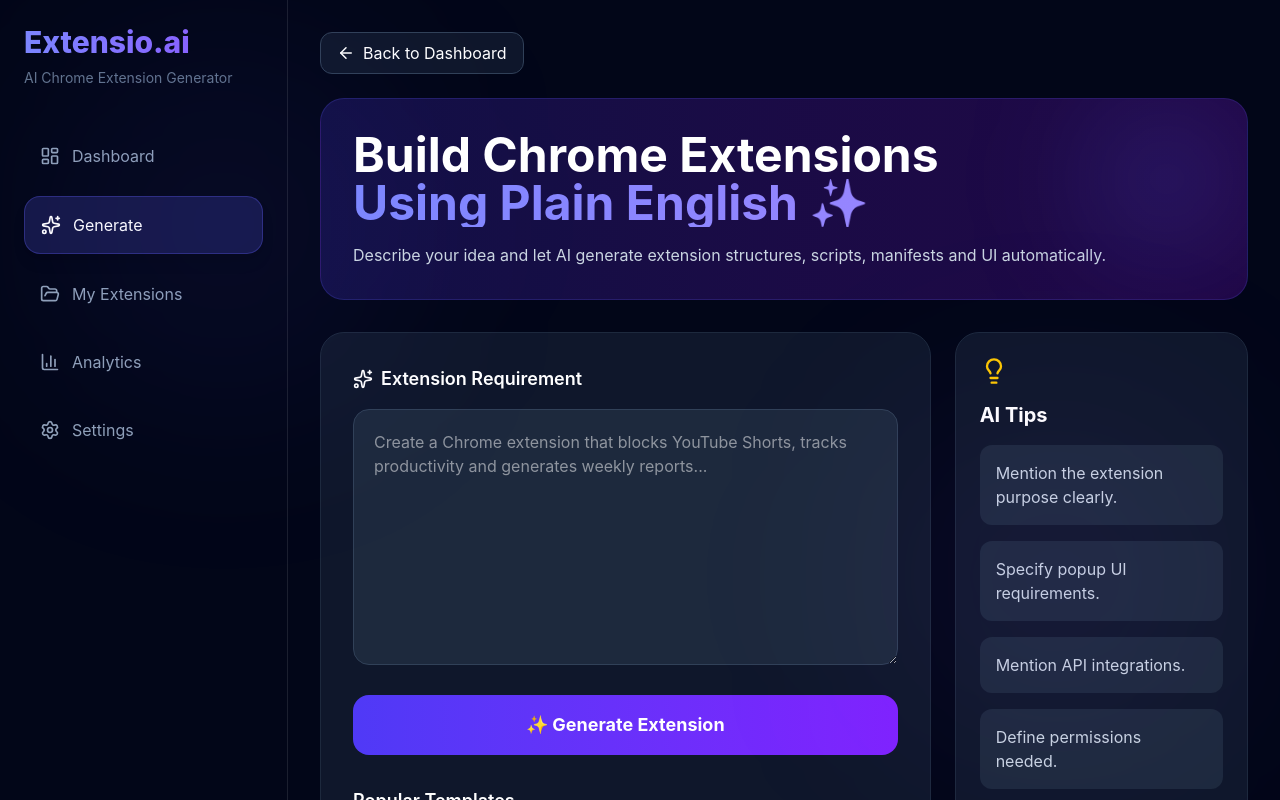
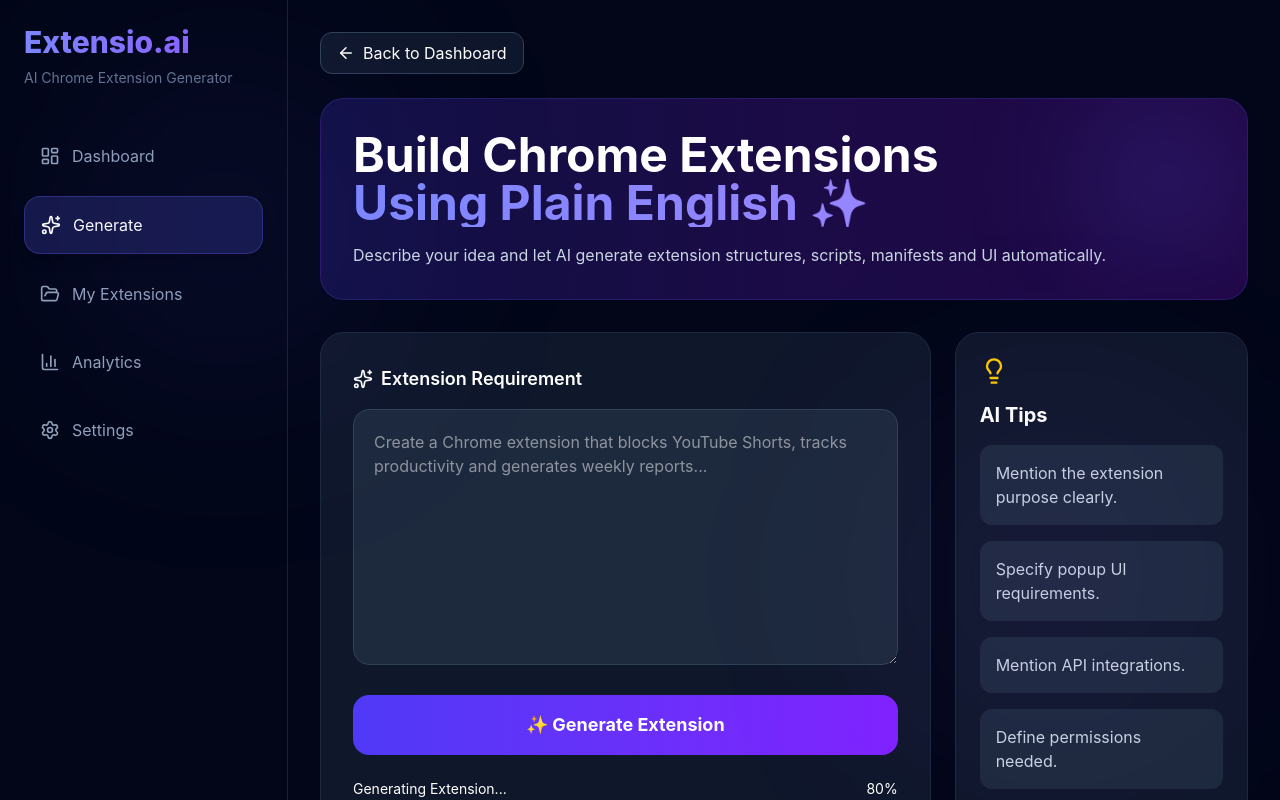
Before and after one commit to vimalrajput05/Extensio, a React (Vite) app in the folder frontend/: page /generate in a window 1280 px wide. Both pictures are taken after a click on the button "✨ Generate Extension". Shown: the top 800 px of the page. Built offline with nearby package versions, Linux system fonts and the light colour scheme.

Commit message:
added percentage feture in GenerateExtension

```diff
--- a/frontend/src/pages/GenerateExtension.jsx
+++ b/frontend/src/pages/GenerateExtension.jsx
@@ -10,9 +10,32 @@ import {
 import Sidebar from "./Sidebar";
 import { ArrowLeft } from "lucide-react";
 import { useNavigate } from "react-router-dom";
+import { useState } from "react";
 
 function GenerateExtension() {
+  const [showFiles, setShowFiles] = useState(false);
+  const [loading, setLoading] = useState(false);
+const [progress, setProgress] = useState(0);
   const navigate = useNavigate();
+  const handleGenerate = () => {
+  setLoading(true);
+  setProgress(0);
+
+  let value = 0;
+
+  const timer = setInterval(() => {
+    value += 20;
+    setProgress(value);
+
+    if (value >= 100) {
+  clearInterval(timer);
+
+  setTimeout(() => {
+    setShowFiles(true);
+  }, 800);
+}
+  }, 600);
+};
   return (
     <div className="flex min-h-screen bg-slate-950 text-white overflow-hidden">
       <Sidebar />
@@ -80,17 +103,38 @@ function GenerateExtension() {
               />
 
 <motion.button
-                whileHover={{
-                  scale: 1.03,
-                  boxShadow:
-                    "0px 0px 40px rgba(99,102,241,0.5)",
-                }}
+  onClick={handleGenerate}
+  whileHover={{ scale: 1.03 }}
   whileTap={{ scale: 0.95 }}
   className="mt-6 w-full rounded-2xl bg-gradient-to-r from-indigo-600 to-violet-600 py-4 text-lg font-bold"
 >
   ✨ Generate Extension
 </motion.button>
+{loading && (
+  <div className="mt-6">
+    <div className="mb-2 flex justify-between text-sm">
+      <span>Generating Extension...</span>
+      <span>{progress}%</span>
+    </div>
 
+    <div className="h-3 overflow-hidden rounded-full bg-slate-800">
+      <motion.div
+        initial={{ width: 0 }}
+        animate={{ width: `${progress}%` }}
+        className="h-full bg-gradient-to-r from-indigo-500 to-violet-500"
+      />
+    </div>
+
+    <div className="mt-4 text-sm text-slate-400">
+      {progress < 20 && "Analyzing Requirements..."}
+      {progress >= 20 && progress < 40 && "Generating Manifest..."}
+      {progress >= 40 && progress < 60 && "Creating Content Scripts..."}
+      {progress >= 60 && progress < 80 && "Building Popup UI..."}
+      {progress >= 80 && progress < 100 && "Packaging Extension..."}
+      {progress === 100 && "✅ Extension Generated Successfully"}
+    </div>
+  </div>
+)}
               {/* Templates */}
               <div className="mt-8">
                 <h3 className="mb-4 text-lg font-semibold">
@@ -167,10 +211,34 @@ function GenerateExtension() {
               animate={{ opacity: 1 }}
               className="mt-8 rounded-3xl border border-slate-800 bg-slate-900 p-6"
             >
-              <h2 className="mb-5 text-2xl font-bold">
-                Generated Structure Preview
-              </h2>
-
+{showFiles ? (
+  <div className="space-y-3">
+    {files.map((file, index) => (
+      <motion.div
+        key={file}
+        initial={{
+          opacity: 0,
+          x: -40,
+        }}
+        animate={{
+          opacity: 1,
+          x: 0,
+        }}
+        transition={{
+          delay: index * 0.2,
+        }}
+        className="flex items-center gap-3 rounded-xl bg-slate-800 p-3"
+      >
+        <FileCode size={18} />
+        {file}
+      </motion.div>
+    ))}
+  </div>
+) : (
+  <p className="text-slate-400">
+    Generate an extension to preview files...
+  </p>
+)}
               <div className="space-y-3">
                 {[
                   "manifest.json",
@@ -237,6 +305,8 @@ function GenerateExtension() {
         </div>
       </div>
     </div>
+
+
   );
 }
 
```
Lines whose indentation alone changed are shown as unchanged.
